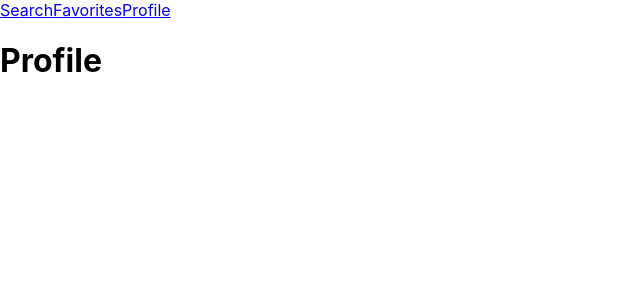
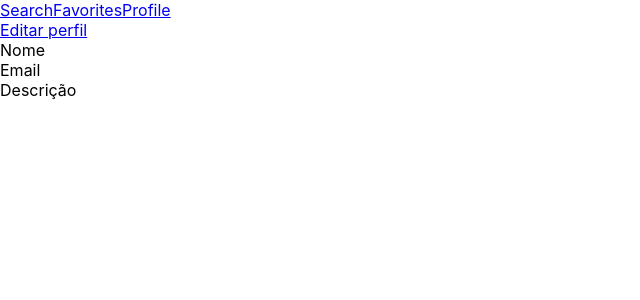
Before and after one commit to Lucas-Almeida-SD/Trybetunes_2.0, a React (Create React App) app: page /profile in a window 1280 px wide. Shown: the top 300 px of the page, without its empty margins (0-640 px from the left). Built offline with nearby package versions, Linux system fonts and the light colour scheme.

Commit message:
feat: Requisito 13 - Crie a exibição de perfil

```diff
--- a/src/pages/Profile.jsx
+++ b/src/pages/Profile.jsx
@@ -1,9 +1,50 @@
-import React from 'react';
+import React, { useEffect, useState } from 'react';
+import { Link } from 'react-router-dom';
+
+import Loading from '../components/Loading';
+
+import { getUser } from '../services/userAPI';
+import routes from '../utils/routes';
 
 function Profile() {
+  const [user, setUser] = useState(undefined);
+  const [isLoading, setIsLoading] = useState(false);
+
+  useEffect(() => {
+    const getUserApi = async () => {
+      setIsLoading(true);
+      const response = await getUser();
+      setUser(response);
+      setIsLoading(false);
+    };
+
+    getUserApi();
+  }, []);
+
   return (
     <div data-testid="page-profile">
-      <h1>Profile</h1>
+      {isLoading && <Loading />}
+      {user && (
+        <div>
+          <div>
+            <img data-testid="profile-image" src={ user.image } alt={ user.name } />
+            <Link to={ routes.profileEdit }>Editar perfil</Link>
+          </div>
+          <div>
+            <span>Nome</span>
+            <span>{user.name}</span>
+          </div>
+          <div>
+            <span>Email</span>
+            <span>{user.email}</span>
+          </div>
+          <div>
+            <span>Descrição</span>
+            <p>{user.description}</p>
+          </div>
+        </div>
+      )}
+
     </div>
   );
 }
```
